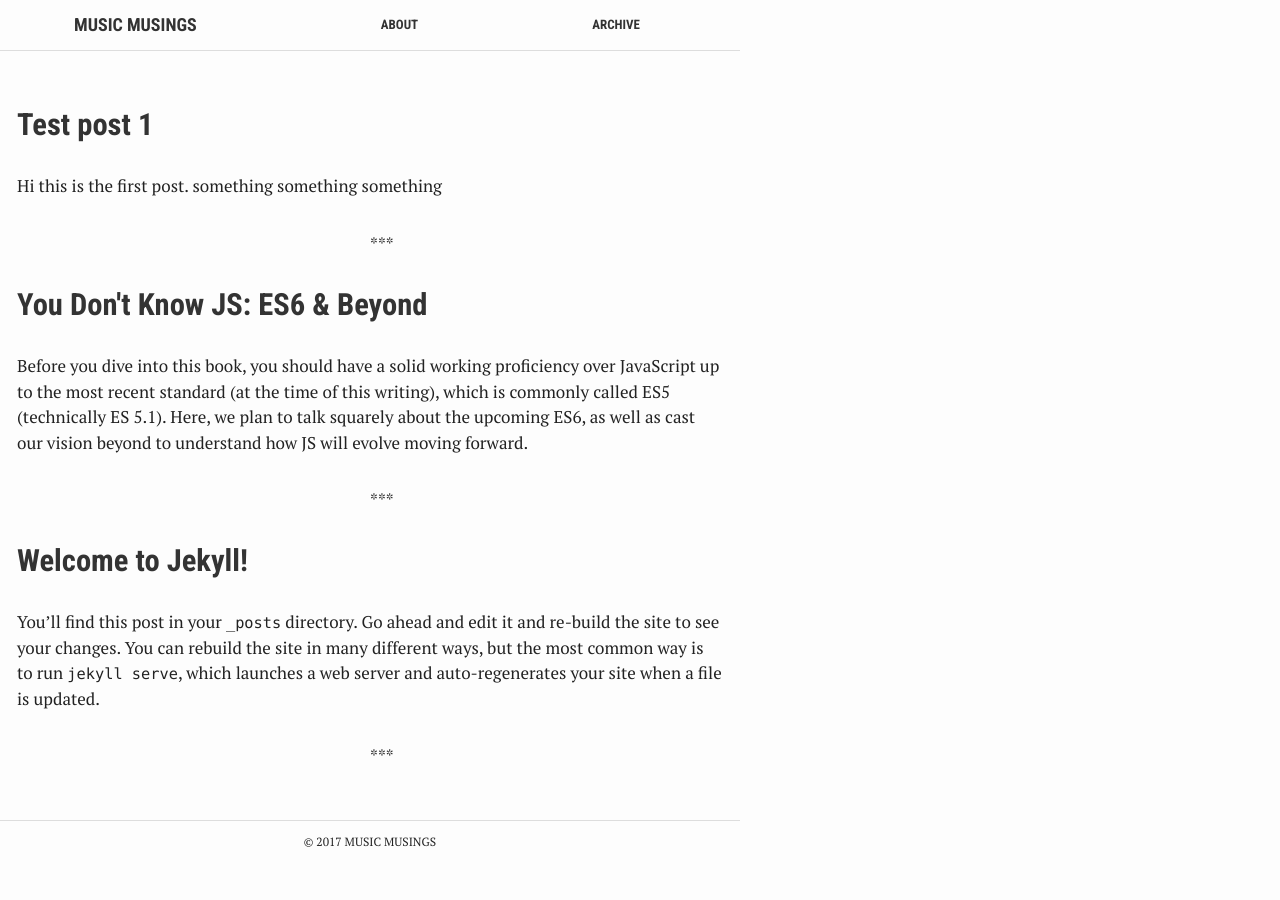
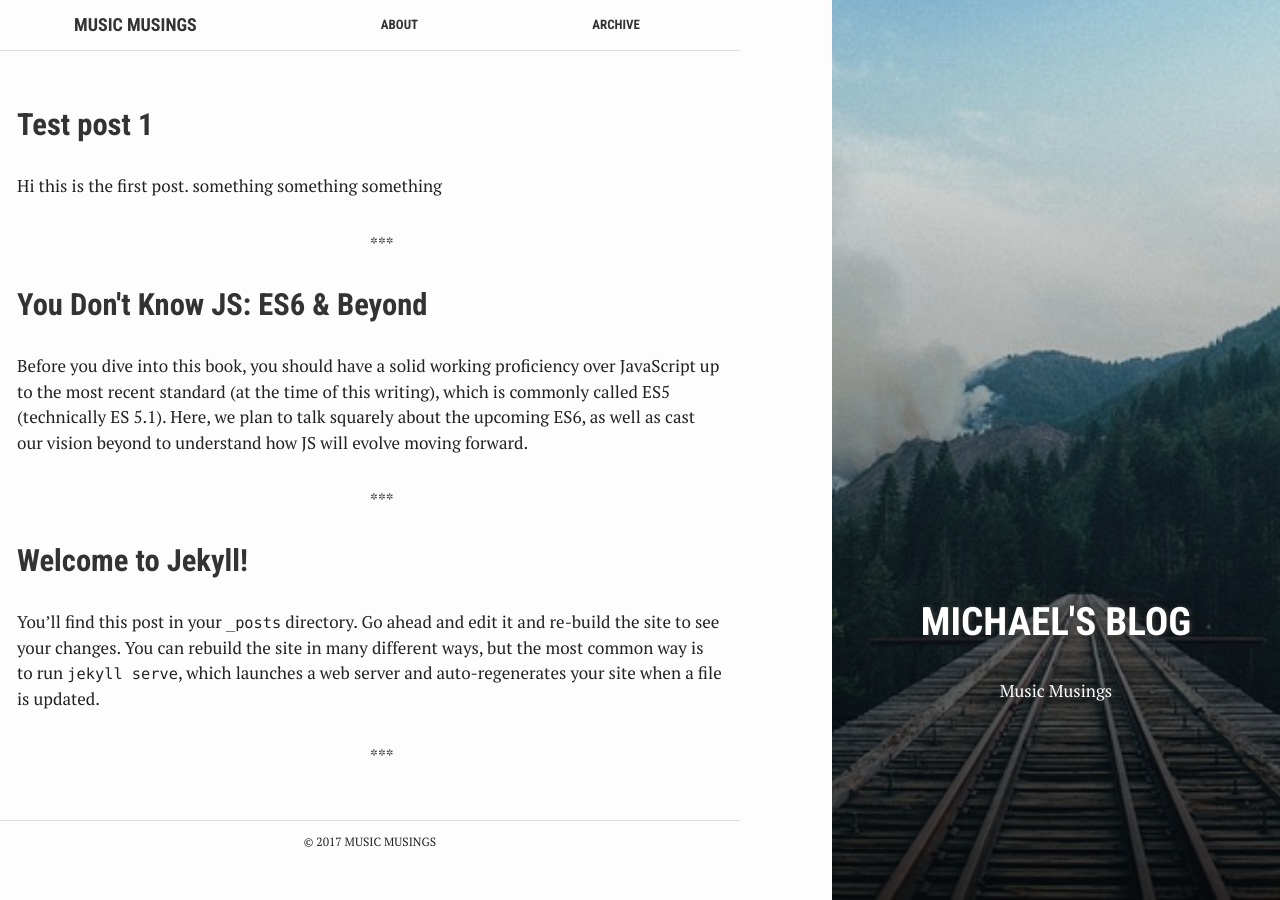
Before and after one commit to moke8198/moke8198.github.io, a Jekyll site: the page built from index.html, in a window 1280 px wide. Built offline with Jekyll 4.4.1, drawn with Linux system fonts in a browser that asks for light colours.

Commit message:
Update _media-queries.scss

```diff
--- a/assets/_sass/_media-queries.scss
+++ b/assets/_sass/_media-queries.scss
@@ -126,7 +126,6 @@
 
   .sidebar {
     width: $aside-width;
-    margin-left: $aside-margin-left;
     height: 100%;
     position: fixed;
     left: $aside-margin-left;
```
